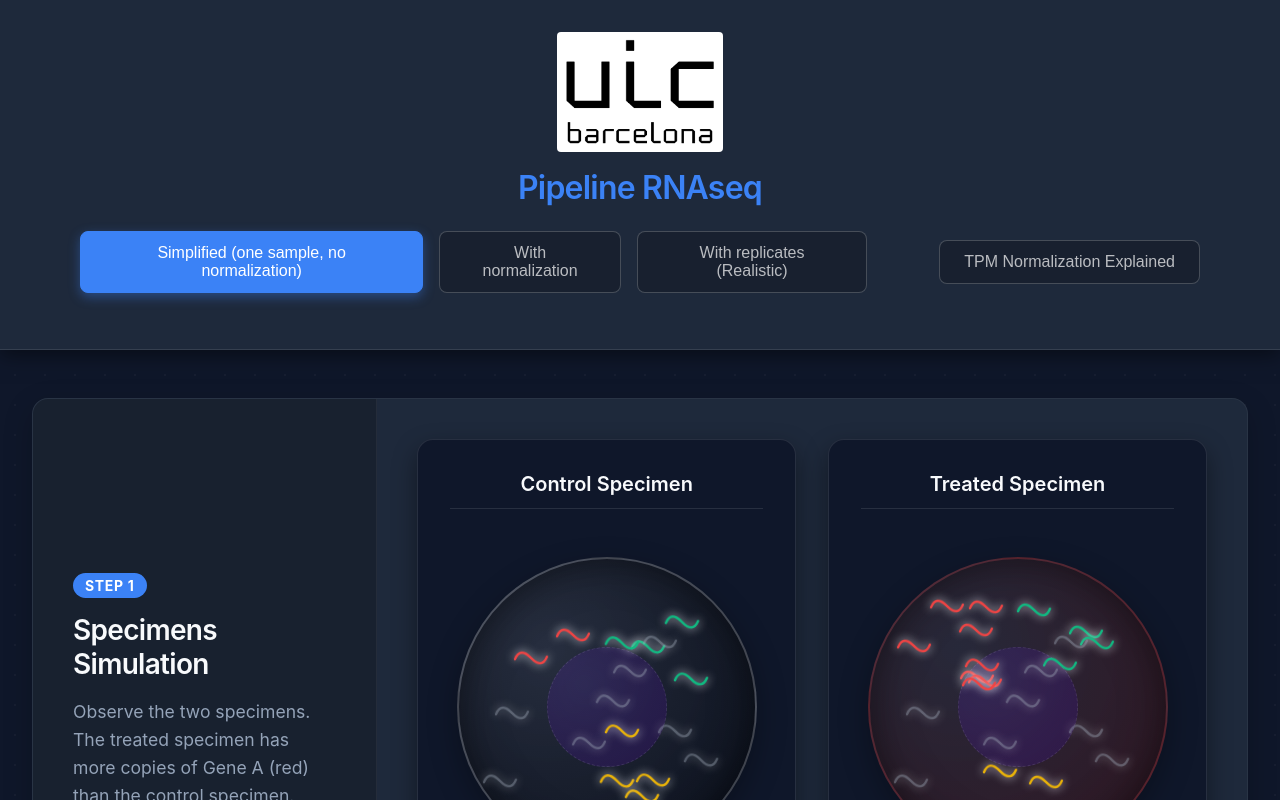
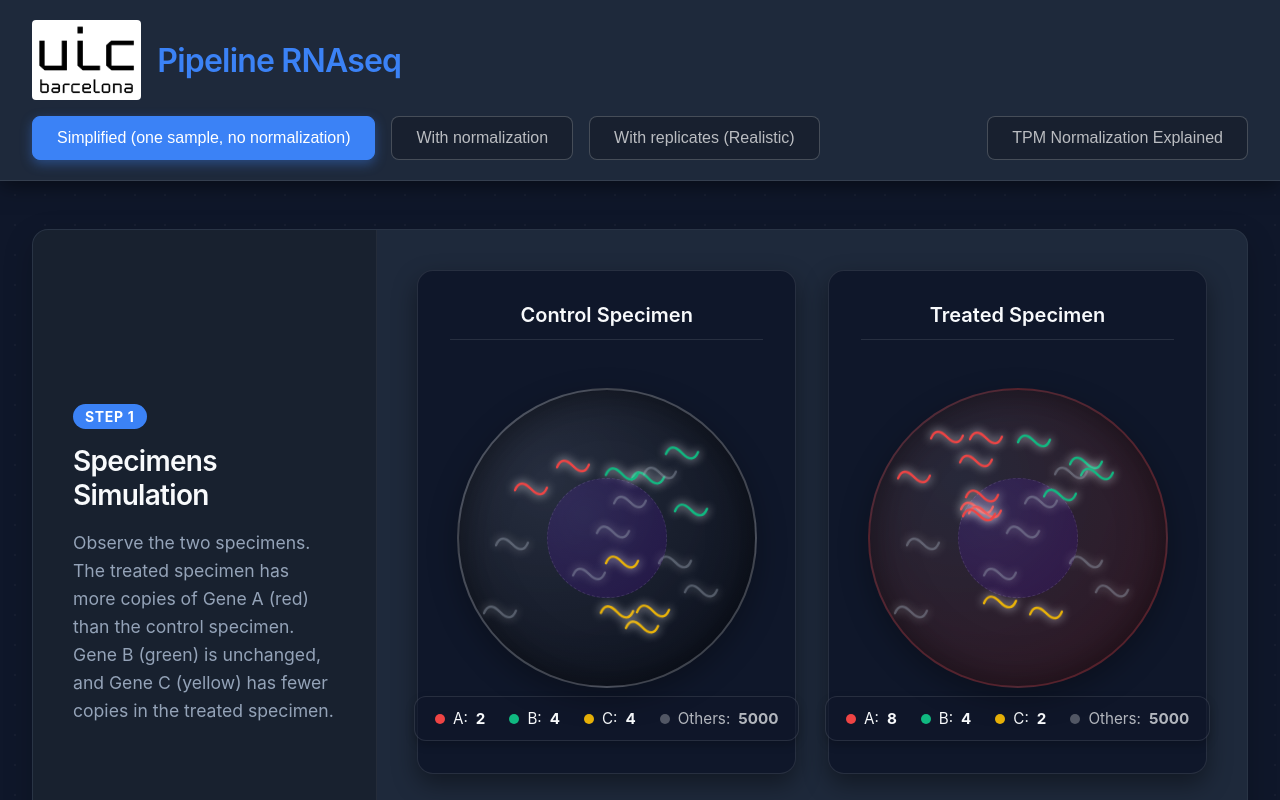
Before and after one commit to nicoaira/RNAseq-resumen-UIC, a React (Vite) app: page / in a window 1280 px wide. Shown: the top 800 px of the page. Built offline with nearby package versions, Linux system fonts and the light colour scheme.

Commit message:
shrink header

```diff
--- a/src/App.css
+++ b/src/App.css
@@ -8,28 +8,39 @@
 }
 
 .app-header {
-  padding: 2rem;
+  padding: 1.25rem 2rem;
   background-color: var(--panel-bg);
   border-bottom: 1px solid rgba(255, 255, 255, 0.1);
-  text-align: center;
   position: sticky;
   top: 0;
   z-index: 50;
   box-shadow: 0 4px 20px rgba(0, 0, 0, 0.5);
+  display: flex;
+  flex-direction: column;
+  align-items: center;
+  gap: 1rem;
+}
+
+.header-brand {
+  display: flex;
+  align-items: center;
+  gap: 1rem;
+  width: 100%;
+  max-width: 1400px;
 }
 
 .header-logo {
-  height: 120px;
-  margin-bottom: 0.75rem;
+  height: 80px;
   background-color: white;
   border-radius: 4px;
   padding: 4px;
+  flex-shrink: 0;
 }
 
 .app-header h1 {
   font-size: 2rem;
   color: var(--accent);
-  margin: 0 0 0.5rem 0;
+  margin: 0;
 }
 
 .app-header p {
@@ -43,11 +54,8 @@
   justify-content: space-between;
   align-items: center;
   gap: 4.5rem;
-  margin: 1.5rem 0;
   width: 100%;
-  max-width: 1120px;
-  margin-left: auto;
-  margin-right: auto;
+  max-width: 1400px;
 }
 
 .mode-tabs-primary,
--- a/src/App.jsx
+++ b/src/App.jsx
@@ -163,8 +163,10 @@ function App() {
   return (
     <div className="app-container">
       <header className="app-header">
-        <img src={uicLogo} alt="UIC logo" className="header-logo" />
-        <h1>Pipeline RNAseq</h1>
+        <div className="header-brand">
+          <img src={uicLogo} alt="UIC logo" className="header-logo" />
+          <h1>Pipeline RNAseq</h1>
+        </div>
 
         <div className="mode-tabs">
           <div className="mode-tabs-primary">
```
Also changed, not shown: 1 other file (tests, documents, lock files or other folders).
